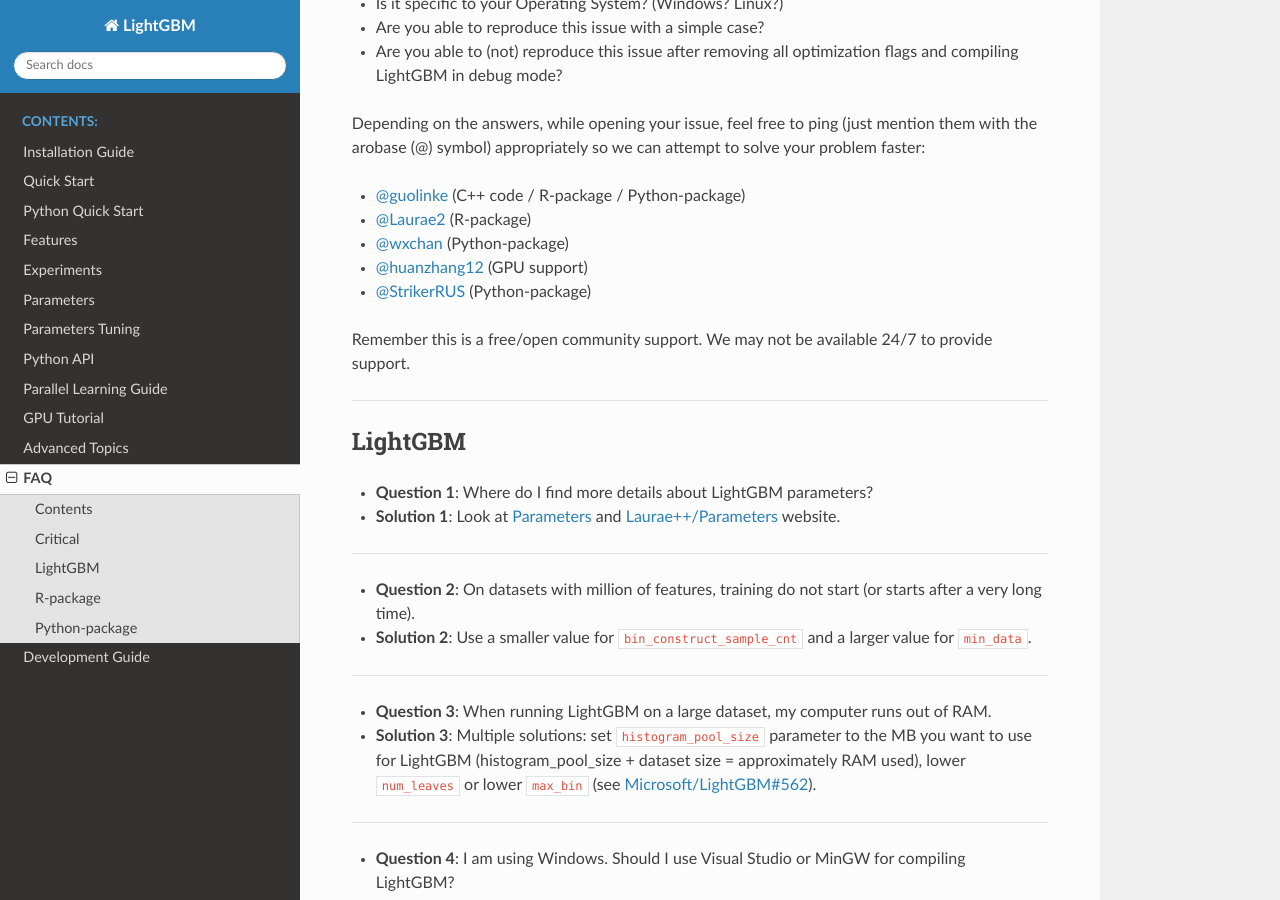
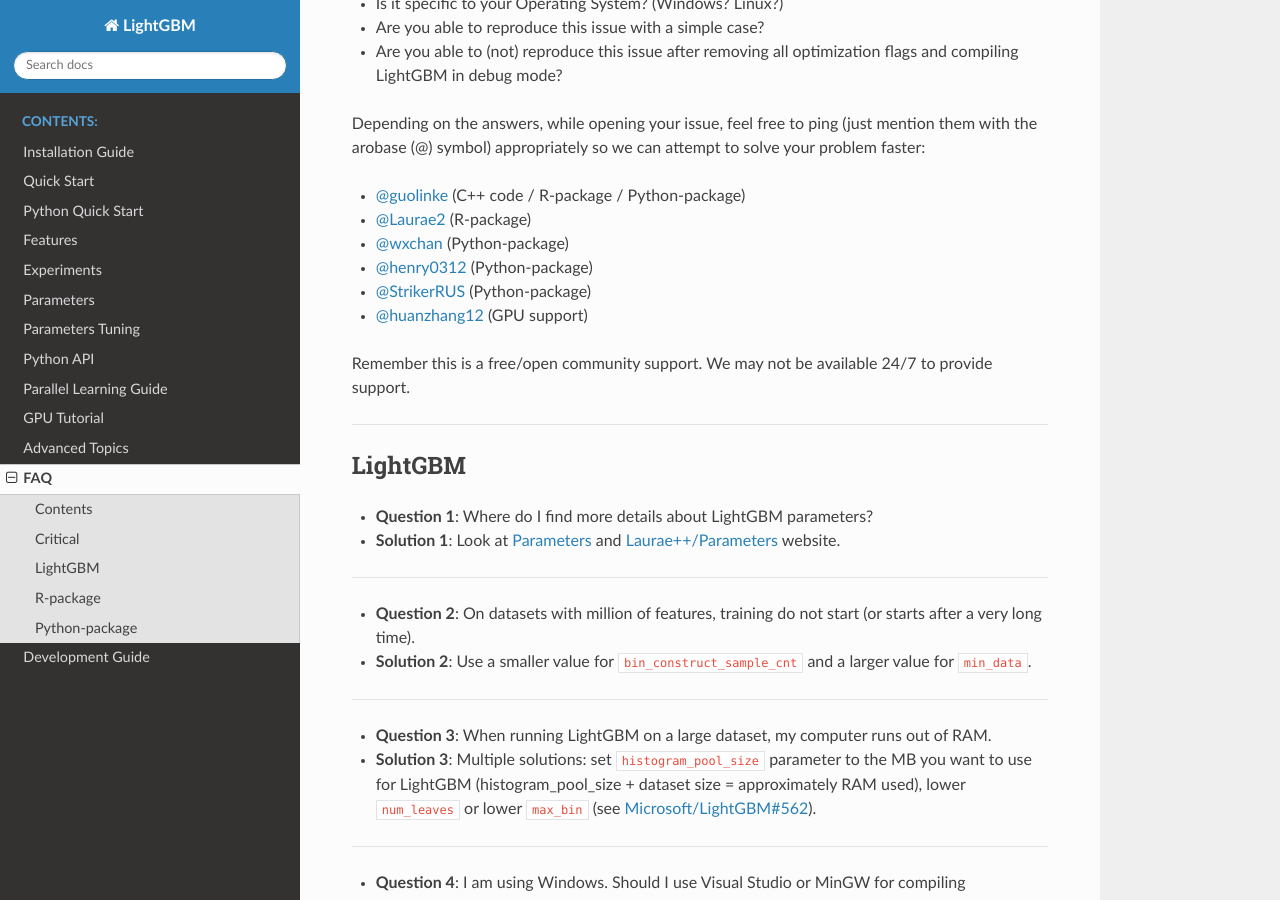
Before and after one commit to microsoft/LightGBM, a Sphinx documentation site: the page built from docs/FAQ.md, in a window 1280 px wide and 900 px high, scrolled down 665 px. Built offline with Sphinx 7.4.7 and the Read the Docs theme 2.0.0, drawn with Linux system fonts in a browser that asks for light colours.

Commit message:
added henry0312 profile link to FAQ

```diff
--- a/docs/FAQ.md
+++ b/docs/FAQ.md
@@ -30,8 +30,9 @@
 * [@guolinke](https://github.com/guolinke) (C++ code / R-package / Python-package)
 * [@Laurae2](https://github.com/Laurae2) (R-package)
 * [@wxchan](https://github.com/wxchan) (Python-package)
+* [@henry0312](https://github.com/henry0312) (Python-package)
+* [@StrikerRUS](https://github.com/StrikerRUS) (Python-package)
 * [@huanzhang12](https://github.com/huanzhang12) (GPU support)
-* [@StrikerRUS](https://github.com/StrikerRUS) (Python-package)
 
 Remember this is a free/open community support. We may not be available 24/7 to provide support.
 
```
